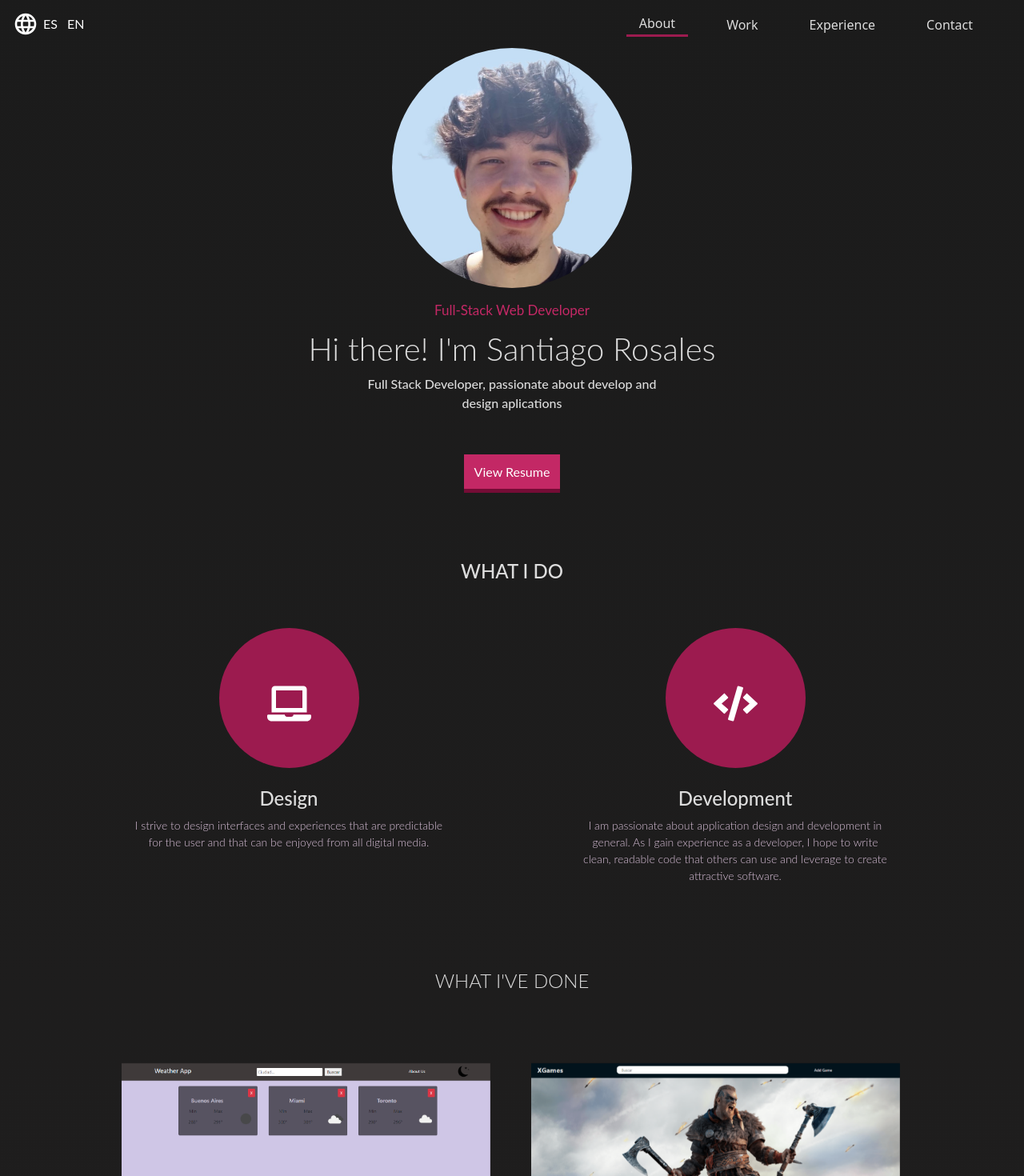
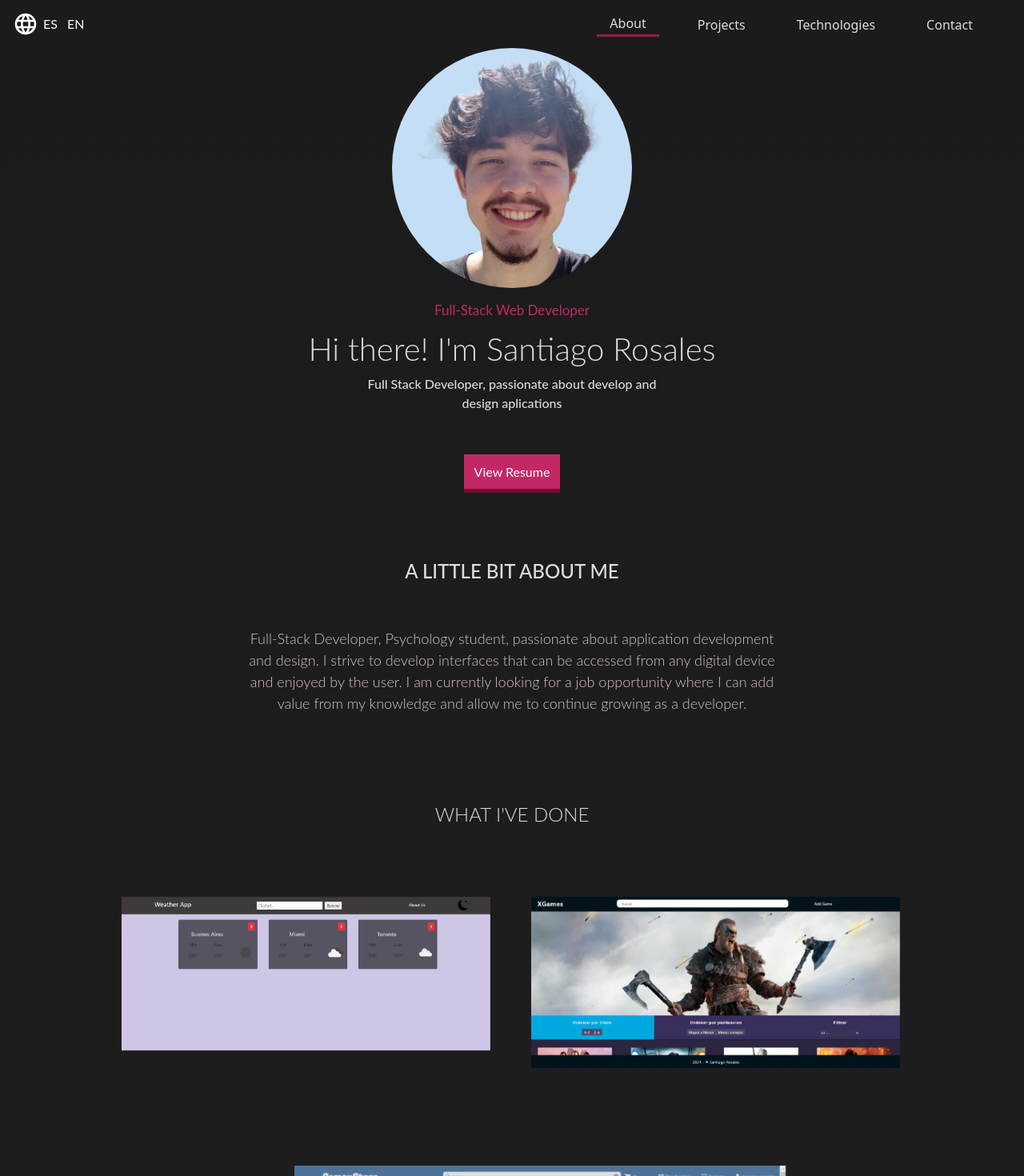
Before and after one commit to Santiago1934/Portfolio, a React (Create React App) app: page / in a window 1280 px wide. Shown: the top 1470 px of the page at 80% size. Built offline with nearby package versions, Linux system fonts and the light colour scheme.

Commit message:
translations

```diff
--- a/src/components/About/About.css
+++ b/src/components/About/About.css
@@ -3,7 +3,8 @@
     display: flex;
     flex-direction: column;
     margin-top: 5rem;
-    height: 30rem;
+    height: 17rem;
+
 }
 
 .containTitleAbout {
@@ -27,7 +28,7 @@
     color: thistle;
     position: relative;
     display: flex;
-    justify-content: space-around;
+    flex-direction: column;
     text-align: center;
     top:3rem;
 }
@@ -42,9 +43,19 @@
 }
 
 .aboutInfo {
-    font-size: 14px;
+    font-size: 18px;
     font-weight: 300;
     font-family: "Lato", sans-serif;
+    padding-left: 20%;
+    padding-right: 20%;
+}
+
+p::selection{
+    background-color: #9c1b4f;
+}
+
+h1::selection{
+    background-color: #9c1b4f;
 }
 
 .containerInfo {
--- a/src/components/About/About.tsx
+++ b/src/components/About/About.tsx
@@ -15,7 +15,11 @@ const About = () => {
 
             <div className="containerAbout">
 
-                <div className="containerInfo">
+            <p className="aboutInfo">
+                    {t("about.p1")}
+            </p>
+
+               {/*  <div className="containerInfo">
 
 
                 <div className="textInfo">
@@ -48,7 +52,7 @@ const About = () => {
                     </p>
 
                 </div>
-        </div>
+        </div> */}
 
 
 
--- a/src/components/Contact/ContactForm.css
+++ b/src/components/Contact/ContactForm.css
@@ -10,6 +10,11 @@
     margin-bottom: 5rem;
 }
 
+.contactInfo {
+    text-align: center;
+    padding-left: 2rem;
+    padding-right: 2rem;
+}
 
 /* .buttonContact {
     position: relative;
--- a/src/components/Experience/Experience.css
+++ b/src/components/Experience/Experience.css
@@ -28,7 +28,7 @@
 .marcoExperience {
 
     position: relative;
-    height: 280px;
+    height: 200px;
     width: 90%;
     top:5rem;
     text-align: center;
@@ -149,7 +149,7 @@
   font-family: "Lato", sans-serif;
   font-weight: 600;
   text-align: center;
-
+  margin-bottom: -.3rem;
 }
 
 .close {
@@ -192,17 +192,38 @@
   outline: none;
   border:none;
   font-family: "Lato", sans-serif;
+  font-weight: bold;
+
+  background-color: transparent;
+  border: 2px solid #9c1b4f;
+
+ /*  background-color: #9c1b4f; */
+  color: #9c1b4f;
+  width: 8rem;
+  font-size: 2.9vh;
+  text-align: center;
+  padding-top: 2px;
+  padding-bottom: 1px;
+}
+
+.buttonPro:hover {
+  background-color: #9c1b4f;
+  transition: 300ms;
+  color: #dddddd;
   font-weight: 500;
-  background-color: #9c1b4f;
-  color: #dddddd;
-  width: 8rem;
-  border-radius: 0.2rem;
 }
+
+
 
 .closeTwo {
   border-color: gainsboro;
-  border: 1px solid gray;
+  border: 1.5px solid gray;
   float: right;
+}
+
+.closeTwo:hover {
+  background-color: antiquewhite;
+  transition: 300ms;
 }
 
 @media (max-width: 648px) {
--- a/src/components/NavBar/NavBar.tsx
+++ b/src/components/NavBar/NavBar.tsx
@@ -58,7 +58,7 @@ const NavBar = (props: any) => {
                 offset={-70}
                 duration={500}
               >
-                About
+                {t("links.about")}
               </NavLinks>
             </NavItem>
             <NavItem>
@@ -70,7 +70,7 @@ const NavBar = (props: any) => {
                 offset={-70}
                 duration={500}
               >
-                Work
+                 {t("links.work")}
               </NavLinks>
             </NavItem>
             <NavItem>
@@ -82,7 +82,7 @@ const NavBar = (props: any) => {
                 offset={-70}
                 duration={500}
               >
-                Experience
+                 {t("links.technologies")}
               </NavLinks>
             </NavItem>
             <NavItem>
@@ -94,7 +94,7 @@ const NavBar = (props: any) => {
                 offset={-70}
                 duration={500}
               >
-                Contact
+                 {t("links.contact")}
               </NavLinks>
             </NavItem>
           </NavMenu>
--- a/src/translations/en/global.json
+++ b/src/translations/en/global.json
@@ -5,22 +5,28 @@
       "header-button":"View Resume"
     },
     "about" : {
-      "design" :"I strive to design interfaces and experiences that are predictable for the user and that can be enjoyed from all digital media.",
-      "development":"I am passionate about application design and development in general. As I gain experience as a developer, I hope to write clean, readable code that others can use and leverage to create attractive software.",
-      "title":"WHAT I DO",
-      "title-design":"Design",
-      "title-development": "Development"
+      "p1":"Full-Stack Developer, Psychology student, passionate about application development and design. I strive to develop interfaces that can be accessed from any digital device and enjoyed by the user. I am currently looking for a job opportunity where I can add value from my knowledge and allow me to continue growing as a developer.",
+      "title":"A LITTLE BIT ABOUT ME"
     },
     "work" : {
       "title":"WHAT I'VE DONE",
-      "proyect1" : "WeatherApp is one of the first applications I worked on, WeatherApp gives you information about the weather and additional information of any place that interests you.",
-      "proyect2" : "This site was made during the final stage of my course in 'Henry Bootcamp', XGames is where you can learn more about your favorite games and add new ones.It makes use of an external api to collect game data and uses a Database to store the games added by the user.",
-        "proyect3" : "CompuStore is an e-commerce of computer supplies carried out together with six other colleagues. From the selection and purchase of components, through a payment gateway, to being able to assemble your pc with products that we organize so that there are no incompatibilities, CompuStore is the perfect place to choose the computer that best suits your needs."   ,
+      "proyect1" : "WeatherApp is one of the first applications to work with React, WeatherApp makes use of an external API (openweathermap) to provide you with information about the weather and some additional information about the places that interest you the most.",
+      "proyect2" : "Using an external API (apirawg), XGames allows you to know more about your favorite games, if you want you can add new games as well. The technologies used were: React and Redux for the Frontend and Node.js (Express) with PostgreSQL (connected via Sequelize) for the Backend.",
+        "proyect3" : "CompuStore is an e-commerce of computer supplies carried out together with six other colleagues. From the selection and purchase of components through a payment gateway, to being able to assemble your pc with products that we organize so that there are no incompatibilities, CompuStore is the perfect place for anyone to choose the computer that best suits their needs."   ,
       "title-tech" :"SOME TECHNOLOGIES I'VE WORKED WITH:"
     } ,
     "contact": {
       "title":"GET IN TOUCH",
       "about":"Feel free to shoot me an email!",
       "button":"Say Hello"
+    },
+    "links": {
+      "view-code":"View Code",
+      "visit-site": "Visit Site",
+      "contact":"Contact",
+      "work":"Projects",
+      "technologies": "Technologies",
+      "about":"About",
+      "close":"close"
     }
 }
--- a/src/translations/es/global.json
+++ b/src/translations/es/global.json
@@ -5,22 +5,28 @@
       "header-button":"Mi curriculum"
     },
     "about" : {
-      "design":"Me gusta esforzarme por crear interfaces y experiencias que puedan ser disfrutadas por cualquier persona desde cualquier dispositivo",
-      "development":"Me apasiona el desarrollo de aplicaciones y el diseño en general. A medida que adquiera experiencia, espero escribir codigo limpio, y reutilizable para que otros desarrolladores puedan hacer uso del mismo.",
-      "title":"LO QUE HAGO",
-      "title-design":"Diseño",
-      "title-development": "Desarrollo"
+      "p1":"Full-Stack Developer, estudiante de Psicología,  apasionado por el desarrollo y el diseño de aplicaciones. Me esfuerzo por desarrollar interfaces que puedan ser accedidas desde cualquier dispositivo digital y asi poder brindarle al usuario la mejor experiencia posible. Actualmente estoy en busca de una oportunidad laboral en donde pueda sumar valor a partir de mis conocimientos y me permita seguir creciendo como desarrollador.  ",
+      "title":"UN POCO SOBRE MI"
     },
      "work": {
       "title":"LO QUE HE HECHO",
-       "proyect1" : "WeatherApp es una de las primeras aplicaciones en las que trabaje, WeatherApp te brinda informacion acerca del clima y cierta data adicional acerca de los sitios que mas te interesan.",
-       "proyect2":  "Este sitio fue realizado durante la etapa final de mi cursado en 'Henry Bootcamp', XGames es en donde podes conocer mas acerca de tus juegos favoritos, y porque no? agregar nuevos tambien. Hace uso de una api externa para la recoleccion de datos de los juegos y utiliza una Base de Datos para almacenar los juegos agregados por el usuario.",
-       "proyect3" : "CompuStore es un e-commerce de insumos informaticos realizado junto con otros seis compañeros. Desde la seleccion y compra de componentes, a traves de una pasarela de pago, hasta poder armar tu pc con productos que organizamos para que no existan incompatibilidades, CompuStore es el perfecto lugar para elegir la computadora que mas se ajuste a tus necesidades. ",
+       "proyect1" : "WeatherApp es una de las primeras aplicaciones en las que trabaje con React, WeatherApp hace uso de una API externa (openweathermap) para brindarte informacion acerca del clima y algunos datos adicionales sobre los lugares que mas te interesan.",
+       "proyect2":  "Utilizando una API externa (apirawg), XGames te permite conocer mas acerca de tus juegos favoritos, si deseas podes agregar nuevos juegos también. Las tecnologias usadas fueron: React y Redux para el Frontend y Node.js (Express) con PostgreSQL (conectado via Sequelize) para el Backend.",
+       "proyect3" : "CompuStore es un e-commerce de insumos informaticos realizado junto con otros seis compañeros. Desde la seleccion y compra de componentes a traves de una pasarela de pago, hasta poder armar tu pc con productos que organizamos para que no existan incompatibilidades, CompuStore es el perfecto lugar para que cualquier persona pueda elegir la computadora que mas se ajuste a sus necesidades.",
        "title-tech" :"TECNOLOGIAS CON LAS QUE HE TRABAJADO:"
      },
      "contact": {
        "title":"PONTE EN CONTACTO",
        "about":"Sentite libre de mandarme un correo en cualquier momento!",
        "button":"Salúdame"
+     },
+     "links": {
+       "view-code":"Ver el Código",
+       "visit-site": "Visitar Sitio",
+       "contact":"Contacto",
+       "work":"Proyectos",
+       "technologies": "Tecnologías",
+       "about":"Sobre Mi",
+       "close":"cerrar"
      }
 }
```
Also changed, not shown: src/components/Experience/Experience.jsx (+15 -7 lines).
